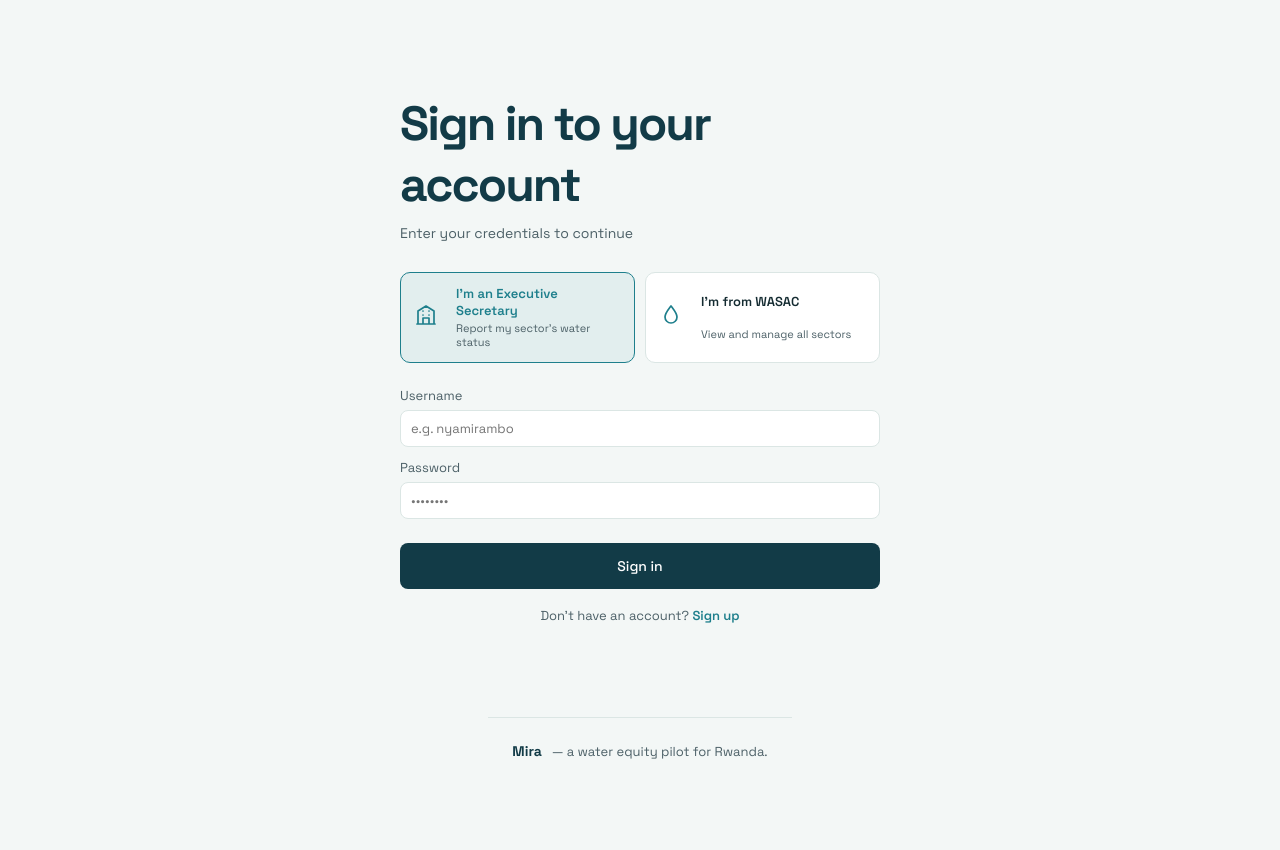
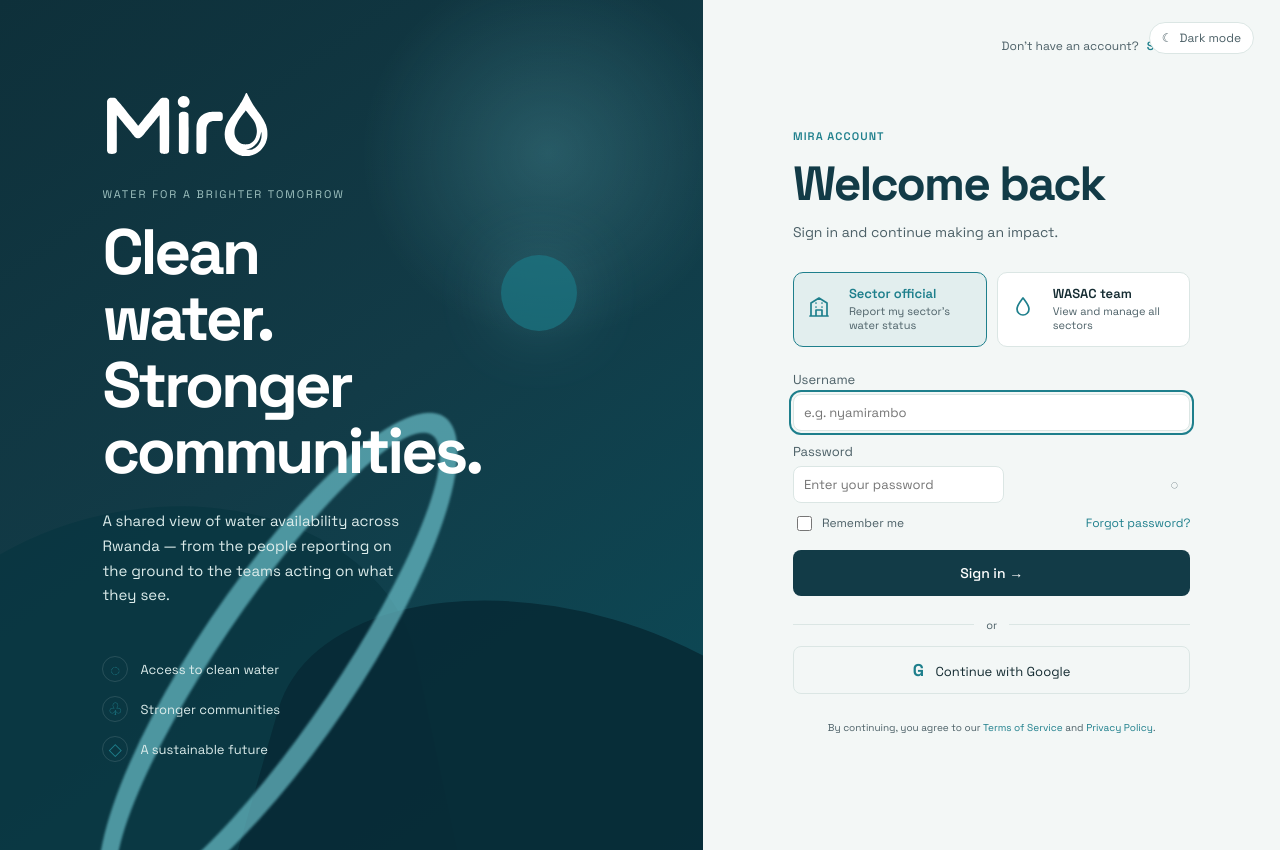
Before and after one commit to A-USB/water-equity-app, a React (Vite) app in the folder frontend/: page / in a window 1280 px wide. Both pictures are taken after a click on the button "Sign in →". Before the commit the page ends 800 px from the top, so only its background shows below. Built offline with nearby package versions, Linux system fonts and the light colour scheme; no server answers.

Commit message:
Changing the login/signup page

```diff
--- a/frontend/src/components/AuthScreen.jsx
+++ b/frontend/src/components/AuthScreen.jsx
@@ -23,7 +23,7 @@
   },
 };
 
-export default function AuthScreen({ onLoggedIn }) {
+export default function AuthScreen({ onLoggedIn, theme, onToggleTheme }) {
   const [mode, setMode] = useState("login"); // "login" | "signup"
   const [role, setRole] = useState("sector");
   const [username, setUsername] = useState("");
@@ -31,6 +31,8 @@
   const [sectorName, setSectorName] = useState("");
   const [district, setDistrict] = useState("");
   const [population, setPopulation] = useState("");
+  const [showPassword, setShowPassword] = useState(false);
+  const [remember, setRemember] = useState(false);
   const [busy, setBusy] = useState(false);
   const [error, setError] = useState("");
 
@@ -59,11 +61,50 @@
 
   return (
     <div className="login-page">
-      <div className="login-page-center">
+      <button className="auth-theme-toggle" type="button" onClick={onToggleTheme}>
+        <span aria-hidden="true">{theme === "dark" ? "☼" : "☾"}</span>
+        {theme === "dark" ? "Light mode" : "Dark mode"}
+      </button>
+
+      <div className="auth-layout">
+        <section className="auth-story">
+          <div className="auth-story-content">
+            <img className="auth-logo" src="/logo.svg" alt="Mira" />
+            <p className="auth-kicker">Water for a brighter tomorrow</p>
+            <h1>Clean water.<br />Stronger communities.</h1>
+            <p className="auth-story-copy">
+              A shared view of water availability across Rwanda — from the people
+              reporting on the ground to the teams acting on what they see.
+            </p>
+            <div className="auth-story-points">
+              <span><b>◌</b> Access to clean water</span>
+              <span><b>♧</b> Stronger communities</span>
+              <span><b>◇</b> A sustainable future</span>
+            </div>
+          </div>
+          <div className="auth-water-art" aria-hidden="true">
+            <span className="auth-water-sun" />
+            <span className="auth-water-hill auth-water-hill-one" />
+            <span className="auth-water-hill auth-water-hill-two" />
+            <span className="auth-water-river" />
+          </div>
+        </section>
+
+        <main className="auth-panel">
+          <div className="auth-panel-top">
+            <span>{isSignup ? "Already have an account?" : "Don't have an account?"}</span>
+            <button type="button" onClick={() => setMode(isSignup ? "login" : "signup")}>
+              {isSignup ? "Sign in" : "Sign up"}
+            </button>
+          </div>
+
           <div className="auth-card">
-        <h1 className="auth-title">{isSignup ? "Create your account" : "Sign in to your account"}</h1>
+            <p className="auth-eyebrow">{isSignup ? "Create your account" : "Mira account"}</p>
+            <h2 className="auth-title">{isSignup ? "Join the network" : "Welcome back"}</h2>
             <p className="auth-subtitle">
-          {isSignup ? "Enter your details to get started" : "Enter your credentials to continue"}
+              {isSignup
+                ? "Choose your portal and enter your details to get started."
+                : "Sign in and continue making an impact."}
             </p>
 
             <div className="auth-role-row">
@@ -75,7 +116,7 @@
                   onClick={() => setRole(key)}
                 >
                   <span className="auth-role-icon">{r.icon}</span>
-              <span className="auth-role-label">{r.label}</span>
+                  <span className="auth-role-label">{key === "sector" ? "Sector official" : "WASAC team"}</span>
                   <span className="auth-role-sub">{r.sub}</span>
                 </button>
               ))}
@@ -95,14 +136,7 @@
                     </label>
                     <label className="field">
                       <span>Population</span>
-                  <input
-                    type="number"
-                    min="0"
-                    value={population}
-                    onChange={(e) => setPopulation(e.target.value)}
-                    placeholder="e.g. 22000"
-                    required
-                  />
+                      <input type="number" min="0" value={population} onChange={(e) => setPopulation(e.target.value)} placeholder="e.g. 22000" required />
                     </label>
                   </div>
                 </>
@@ -110,49 +144,56 @@
 
               <label className="field">
                 <span>Username</span>
-            <input value={username} onChange={(e) => setUsername(e.target.value)} placeholder="e.g. nyamirambo" required />
+                <input value={username} onChange={(e) => setUsername(e.target.value)} placeholder="e.g. nyamirambo" autoFocus={!isSignup} required />
               </label>
 
               <label className="field">
                 <span>Password</span>
+                <div className="password-wrap">
                   <input
-              type="password"
+                    type={showPassword ? "text" : "password"}
                     value={password}
                     onChange={(e) => setPassword(e.target.value)}
-              placeholder="••••••••"
+                    placeholder="Enter your password"
                     minLength={isSignup ? 6 : undefined}
                     required
                   />
+                  <button type="button" className="password-toggle" onClick={() => setShowPassword((value) => !value)} aria-label={showPassword ? "Hide password" : "Show password"}>
+                    {showPassword ? "◉" : "◌"}
+                  </button>
+                </div>
                 {isSignup && <span className="field-hint">Must be at least 6 characters long</span>}
               </label>
 
+              {!isSignup && (
+                <div className="auth-options">
+                  <label className="remember-option">
+                    <input type="checkbox" checked={remember} onChange={(e) => setRemember(e.target.checked)} />
+                    <span>Remember me</span>
+                  </label>
+                  <button type="button" className="auth-muted-action" onClick={() => setError("Password recovery is not enabled for this local demo yet.")}>
+                    Forgot password?
+                  </button>
+                </div>
+              )}
+
               {error && <p className="form-error">{error}</p>}
-
               <button type="submit" className="btn-primary btn-block auth-submit" disabled={busy}>
-            {busy ? "Please wait…" : isSignup ? "Create your account" : "Sign in"}
+                {busy ? "Please wait…" : isSignup ? "Create account →" : "Sign in →"}
               </button>
             </form>
 
-        <p className="auth-switch">
-          {isSignup ? (
-            <>
-              Already have an account?{" "}
-              <button type="button" onClick={() => setMode("login")}>
-                Sign in
+            <div className="auth-or"><span>or</span></div>
+            <button type="button" className="auth-secondary-action" onClick={() => setError("Google sign-in is not connected for this app yet.")}>
+              <strong>G</strong> Continue with Google
             </button>
-            </>
-          ) : (
-            <>
-              Don't have an account?{" "}
-              <button type="button" onClick={() => setMode("signup")}>
-                Sign up
-              </button>
-            </>
-          )}
+
+            <p className="auth-terms">
+              By continuing, you agree to our <button type="button">Terms of Service</button> and <button type="button">Privacy Policy</button>.
             </p>
           </div>
+        </main>
       </div>
-      <Footer />
     </div>
   );
 }
```
Lines whose indentation alone changed are shown as unchanged.
